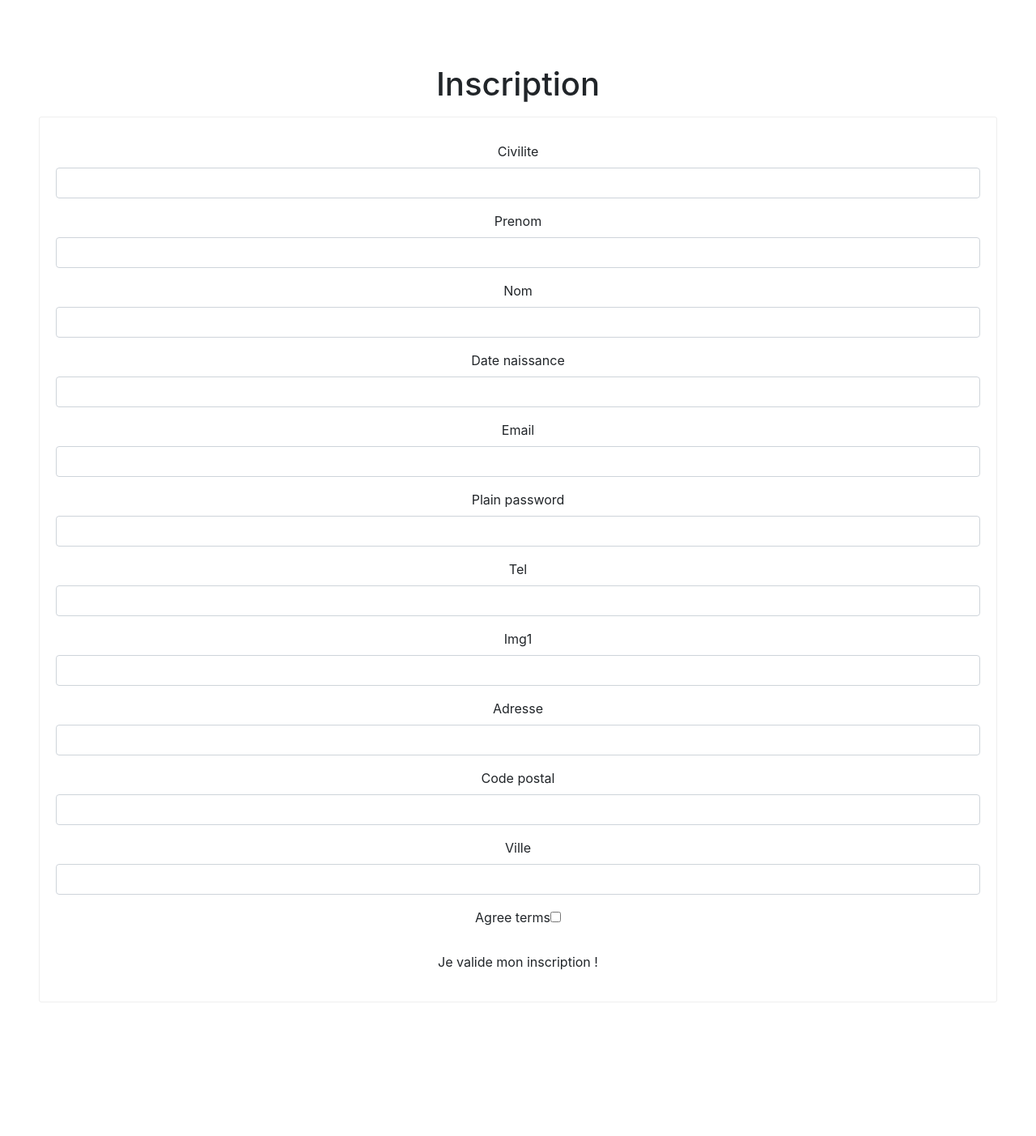
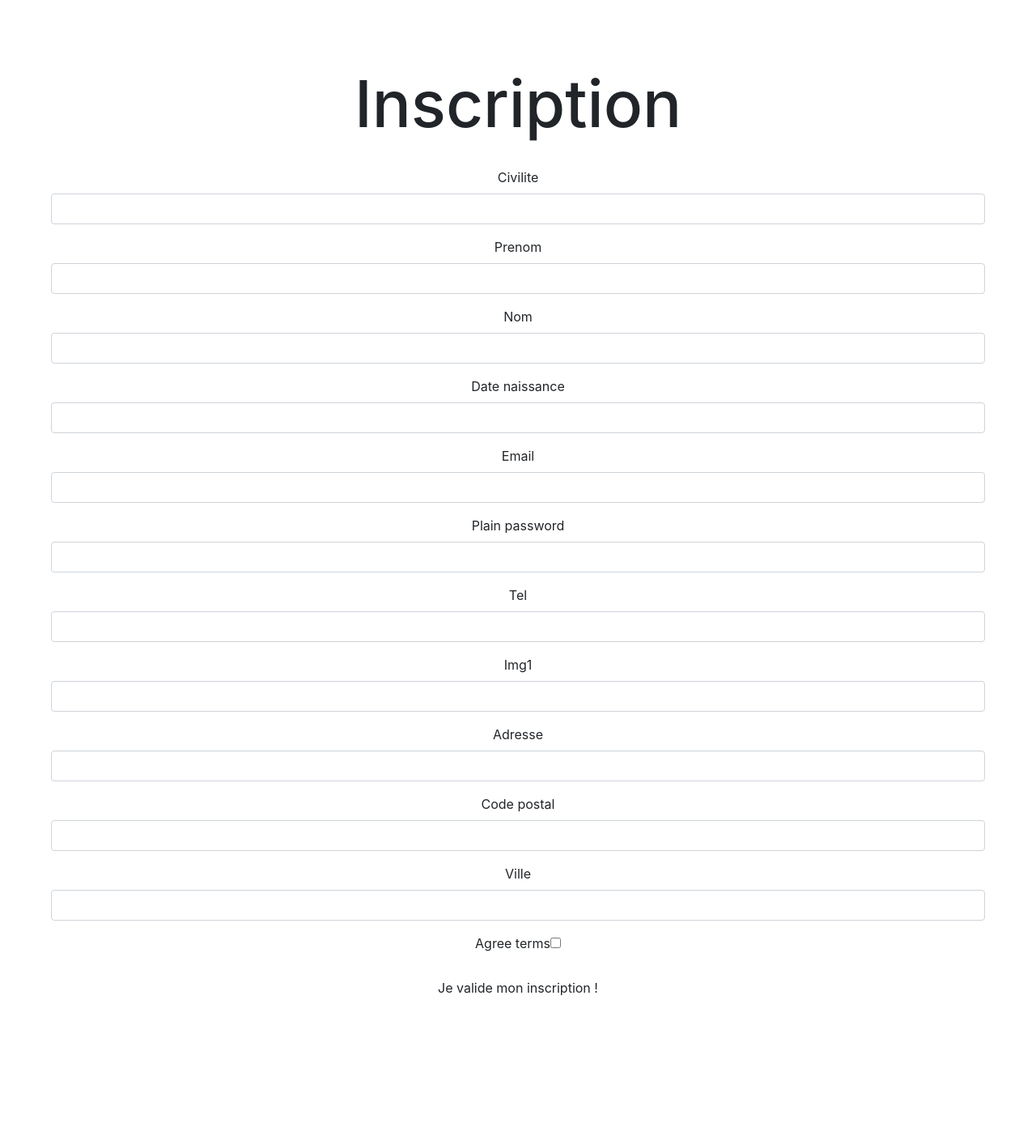
Before and after one commit to colinos10/horiza, a Symfony app: template templates/security/register.html.twig in a window 1280 px wide. Shown: the whole page at 81% size. Before the commit the page ends 1238 px from the top, so only its background shows below. Run offline with Twig, Linux system fonts and the light colour scheme; the template is opened without the code that fills it, so the values that code supplies are empty; form fields are guessed from the names that the template uses; some libraries are stand-ins or nearby versions.

Commit message:
test pull

```diff
--- a/public/css/style.css
+++ b/public/css/style.css
@@ -41,7 +41,9 @@ header {
   display: contents;
 }
 
-
+.nav-secret{
+  display: flex;
+}
 
 /* la classe nav */
 .navbar {
--- a/public/css/styleRegister.css
+++ b/public/css/styleRegister.css
@@ -7,14 +7,12 @@
   }
 
 
-  .inscription{
-      font-size: 40px;
+.inscription{
+      font-size: 80px;
   }
 
-  .form{
-    border: 1px solid #eee;
-    padding: 30px 20px;
-    border-radius: 3px;
-    margin-bottom: 30px;
-    position: relative;
-}
+.formu{
+
+    padding: 15px 15px 100px;
+    max-width: 100%;
+  }
--- a/templates/baseAdmin.html.twig
+++ b/templates/baseAdmin.html.twig
@@ -34,7 +34,7 @@
                         {% if is_granted('ROLE_SUPER_ADMIN') %}
                             <a href="{{ path('admin_users') }}" title="utilisateurs"><li><i class="fas fa-users"></i></li></a>
                         {% endif %}
-                        <a href="{{ path('app_logout') }}" title="déconnexion"><li><i class="fas fa-user-times"></i></li></a>
+                        <a href="{{ path('app_login') }}" title="déconnexion"><li><i class="fas fa-user-times"></i></li></a>
                         <a href="{{ path('home') }}" title="accueil du site"><li><i class="fas fa-door-open"></i></li></a>
                     </ul>
                 </nav>
--- a/templates/security/register.html.twig
+++ b/templates/security/register.html.twig
@@ -11,10 +11,10 @@
 
     <form method="post" class="">
     {{ form_start(registrationForm) }}
-        <div class="form">
+        <div class="formu">
         {{ form_row(registrationForm.civilite) }}
         {{ form_row(registrationForm.prenom) }}
-        <div class="my-3">
+        <div class="">
             {{ form_row(registrationForm.nom) }}
         </div>
         {{ form_row(registrationForm.date_naissance) }}
```
